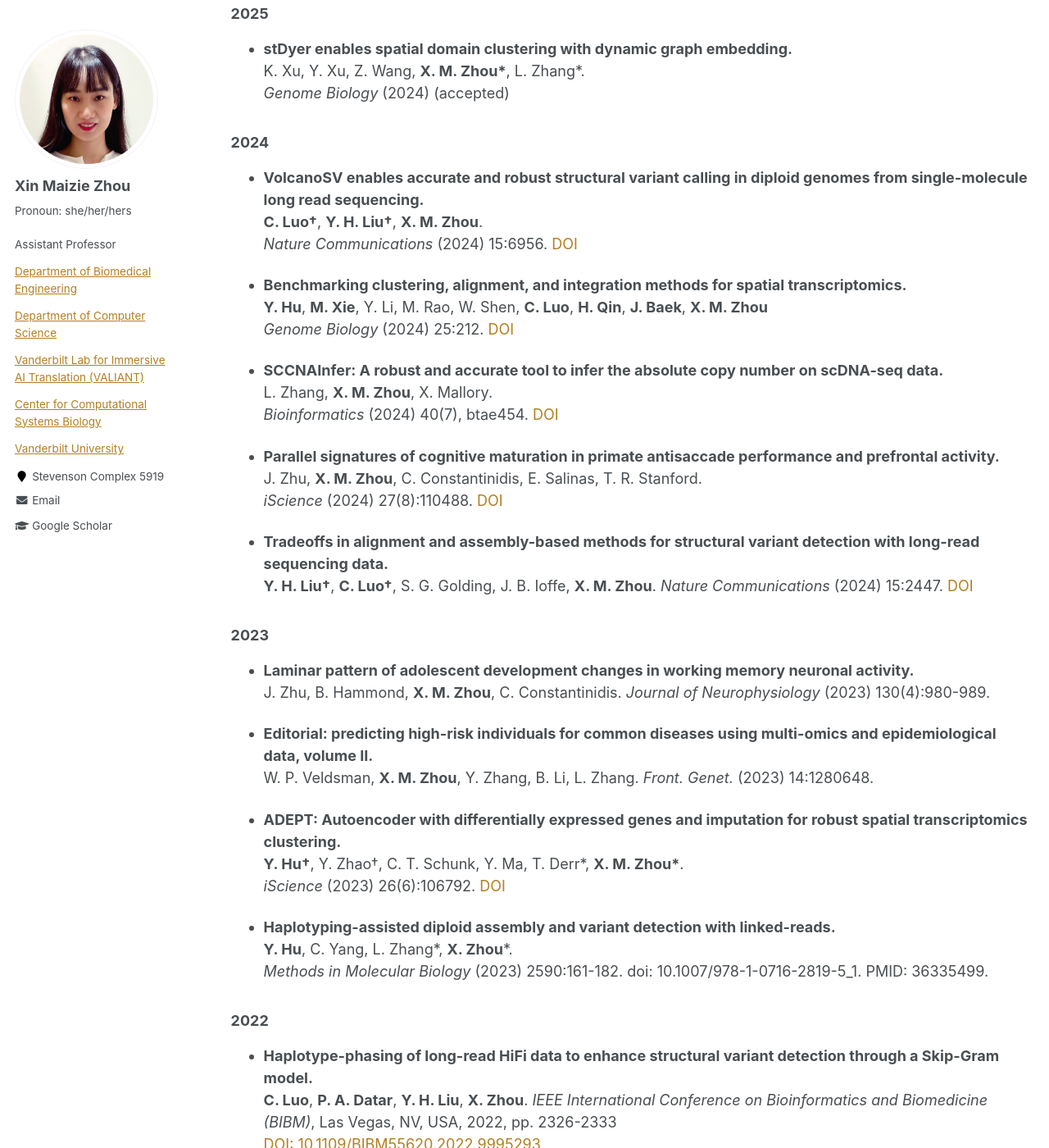
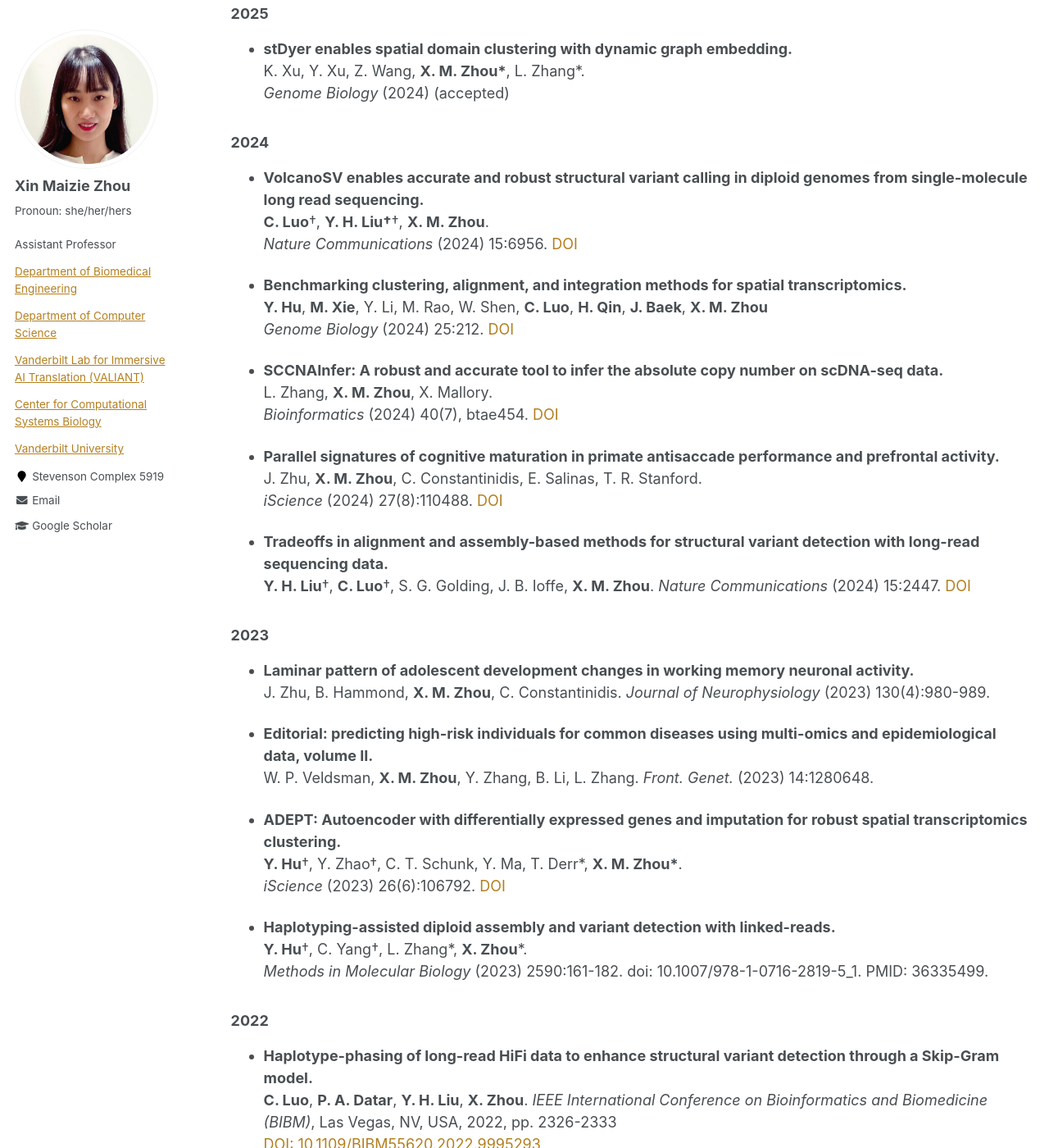
Before and after one commit to maiziezhoulab/Maiziezhoulab.github.io, a Jekyll site: the page built from _pages/publications.md, in a window 1280 px wide and 1400 px high, scrolled down 1063 px. Shown: the whole window at 82% size. Built offline with Jekyll 4.4.1, drawn with Linux system fonts in a browser that asks for light colours; some of the changed text lies outside the part shown.

```diff
--- a/_pages/publications.md
+++ b/_pages/publications.md
@@ -56,7 +56,7 @@ used Xin Maizie Zhou (X. M. Zhou) for publications after 2022.
 
 ### 2024
 - **VolcanoSV enables accurate and robust structural variant calling in diploid genomes from single-molecule long read sequencing.**
-  **C. Luo†**, **Y. H. Liu†**, **X. M. Zhou**.
+  **C. Luo**†, **Y. H. Liu†**†, **X. M. Zhou**.
   _Nature Communications_ (2024) 15:6956. [DOI](https://doi.org/10.1038/s41467-024-51282-0)
 
 - **Benchmarking clustering, alignment, and integration methods for spatial transcriptomics.**
@@ -72,7 +72,7 @@ used Xin Maizie Zhou (X. M. Zhou) for publications after 2022.
   _iScience_ (2024) 27(8):110488. [DOI](https://doi.org/10.1016/j.isci.2024.110488)
 
 - **Tradeoffs in alignment and assembly-based methods for structural variant detection with long-read sequencing data.**
-  **Y. H. Liu†**, **C. Luo†**, S. G. Golding, J. B. Ioffe, **X. M. Zhou**.
+  **Y. H. Liu**†, **C. Luo**†, S. G. Golding, J. B. Ioffe, **X. M. Zhou**.
   _Nature Communications_ (2024) 15:2447. [DOI](https://doi.org/10.1038/s41467-024-46614-z)
 
 ### 2023
@@ -85,11 +85,11 @@ used Xin Maizie Zhou (X. M. Zhou) for publications after 2022.
   _Front. Genet._ (2023) 14:1280648.
 
 - **ADEPT: Autoencoder with differentially expressed genes and imputation for robust spatial transcriptomics clustering.**
-  **Y. Hu†**, Y. Zhao†, C. T. Schunk, Y. Ma, T. Derr\*, **X. M. Zhou\***.
+  **Y. Hu**†, Y. Zhao†, C. T. Schunk, Y. Ma, T. Derr\*, **X. M. Zhou\***.
   _iScience_ (2023) 26(6):106792. [DOI](https://doi.org/10.1016/j.isci.2023.106792)
 
 - **Haplotyping-assisted diploid assembly and variant detection with linked-reads.**
-  **Y. Hu**, C. Yang, L. Zhang\*, **X. Zhou**\*.
+  **Y. Hu**†, C. Yang†, L. Zhang\*, **X. Zhou**\*.
   _Methods in Molecular Biology_ (2023) 2590:161-182. doi: 10.1007/978-1-0716-2819-5_1. PMID: 36335499.
 
 ### 2022
@@ -164,7 +164,7 @@ used Xin Maizie Zhou (X. M. Zhou) for publications after 2022.
   [DOI: 10.1093/bib/bbab325](https://doi.org/10.1093/bib/bbab325)
 
 - **Text mining of gene-phenotype associations reveals new phenotypic profiles of autism-associated genes.**
-  **S. Li†**, **Z. Guo†**, **J. B. Ioffe**, **Y. Hu**, Y. Zhen\*, **X. Zhou**\*.
+  **S. Li**†, **Z. Guo**†, **J. B. Ioffe**, **Y. Hu**, Y. Zhen\*, **X. Zhou**\*.
   _Scientific Reports_  (2021) 11(1):15269
   [DOI: 10.1038/s41598-021-94742-z](https://doi.org/10.1038/s41598-021-94742-z)
 
```
